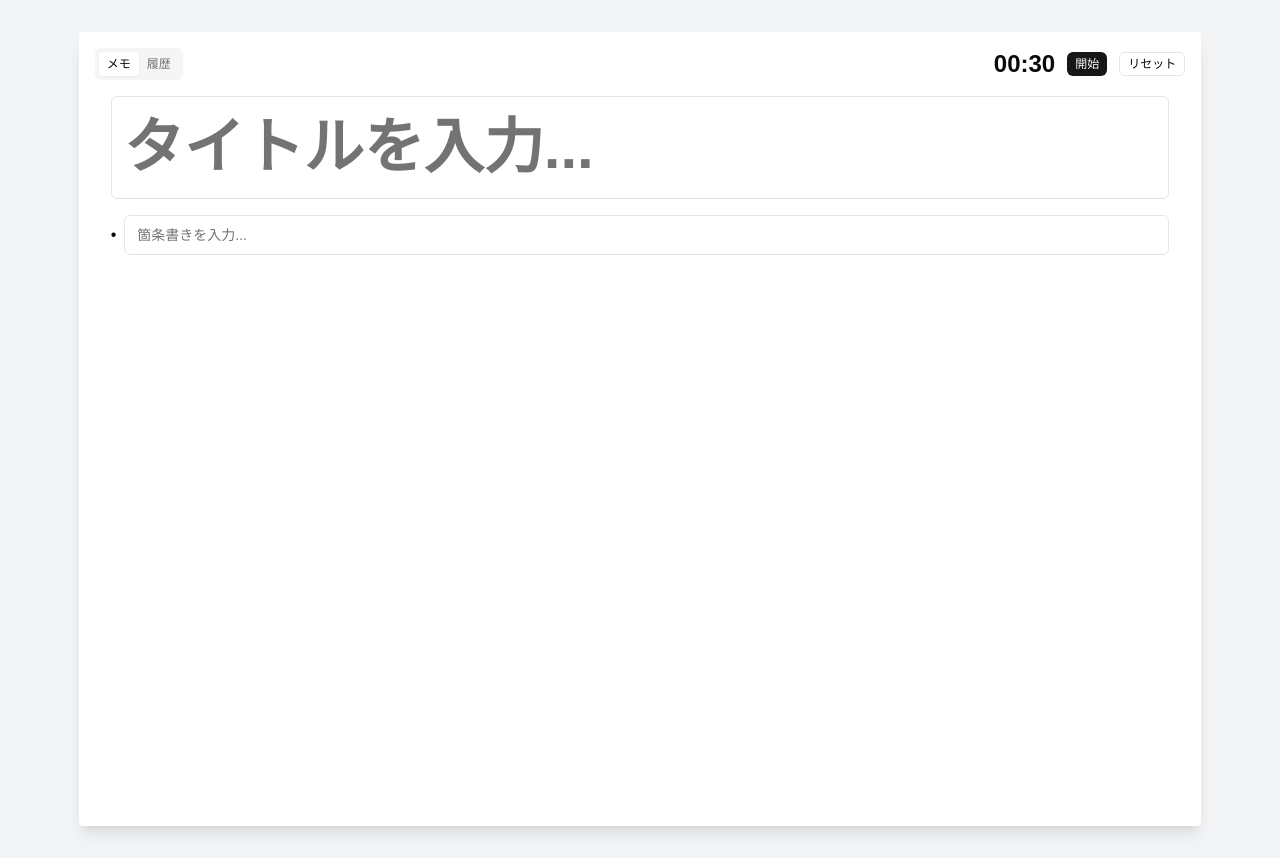
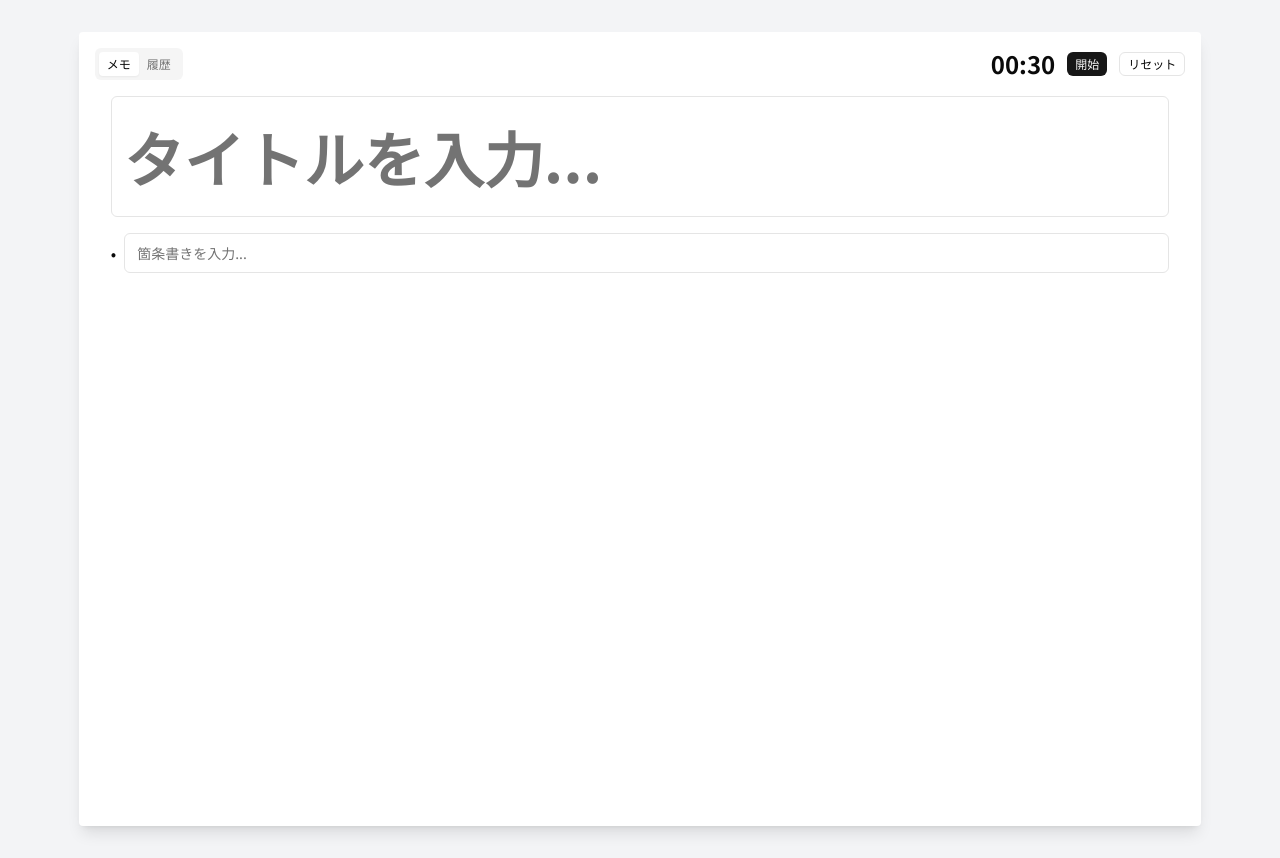
Before and after one commit to taigok/zero-second-thinking, a Next.js app: page / in a window 1280 px wide. Built offline with nearby package versions, Linux system fonts and the light colour scheme.

Commit message:
Noto Sans JPフォントを適用
日本語表示の改善のためGoogle FontsのNoto Sans JPを導入し、
全体のフォントファミリーを変更

🤖 Generated with Claude Code

Co-Authored-By: Claude <noreply@anthropic.com>

```diff
--- a/app/globals.css
+++ b/app/globals.css
@@ -3,7 +3,7 @@
 @tailwind utilities;
 
 body {
-  font-family: Arial, Helvetica, sans-serif;
+  font-family: var(--font-noto-sans-jp), sans-serif;
 }
 
 @layer base {
--- a/app/layout.tsx
+++ b/app/layout.tsx
@@ -1,5 +1,12 @@
 import type { Metadata } from 'next'
+import { Noto_Sans_JP } from 'next/font/google'
 import './globals.css'
+
+const notoSansJP = Noto_Sans_JP({
+  subsets: ['latin'],
+  weight: ['400', '500', '700'],
+  variable: '--font-noto-sans-jp',
+})
 
 export const metadata: Metadata = {
   title: 'v0 App',
@@ -13,8 +20,8 @@ export default function RootLayout({
   children: React.ReactNode
 }>) {
   return (
-    <html lang="en">
-      <body>{children}</body>
+    <html lang="ja" className={notoSansJP.variable}>
+      <body className={notoSansJP.className}>{children}</body>
     </html>
   )
 }
```
